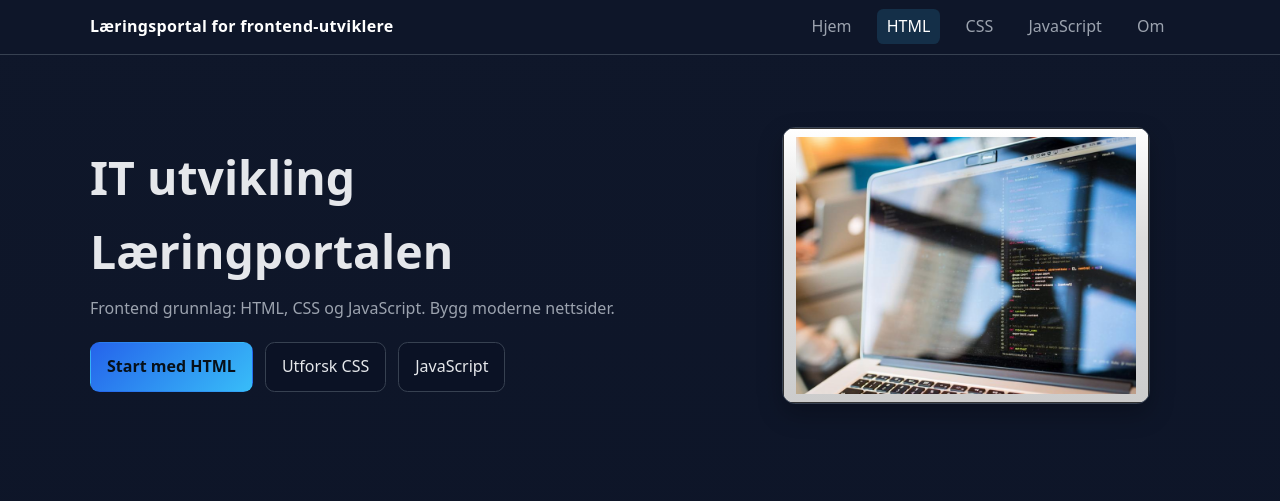
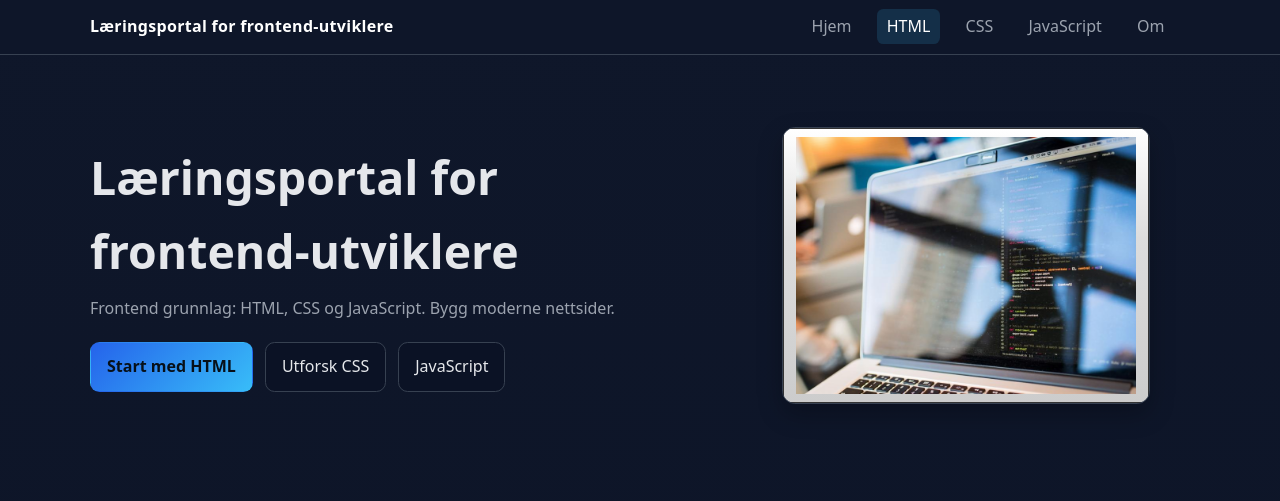
Before and after one commit to MaungKo83/Mk-YFF, a plain HTML site: page pages/html.html in a window 1280 px wide. Shown: the top 501 px of the page. Drawn offline with Linux system fonts and the light colour scheme.

Commit message:
Refactor HTML structure and content

```diff
--- a/pages/html.html
+++ b/pages/html.html
@@ -49,7 +49,7 @@
     <section class="hero" role="region" aria-labelledby="hero-title">
       <div class="container hero-inner">
         <div class="hero-copy">
-          <h1 id="hero-title">IT utvikling Læringportalen</h1>
+          <h1 id="hero-title">Læringsportal for frontend-utviklere</h1>
           <p>
             Frontend grunnlag: HTML, CSS og JavaScript. Bygg moderne nettsider.
           </p>
```
